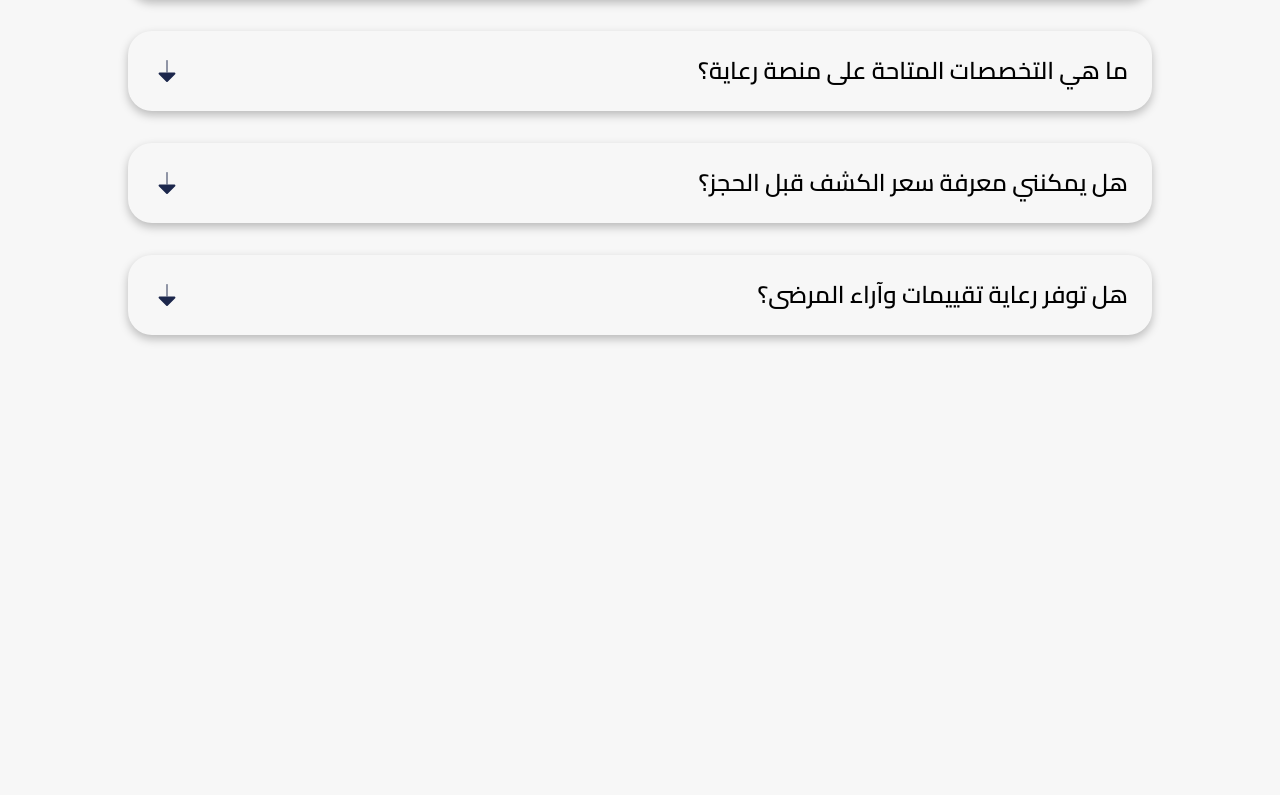
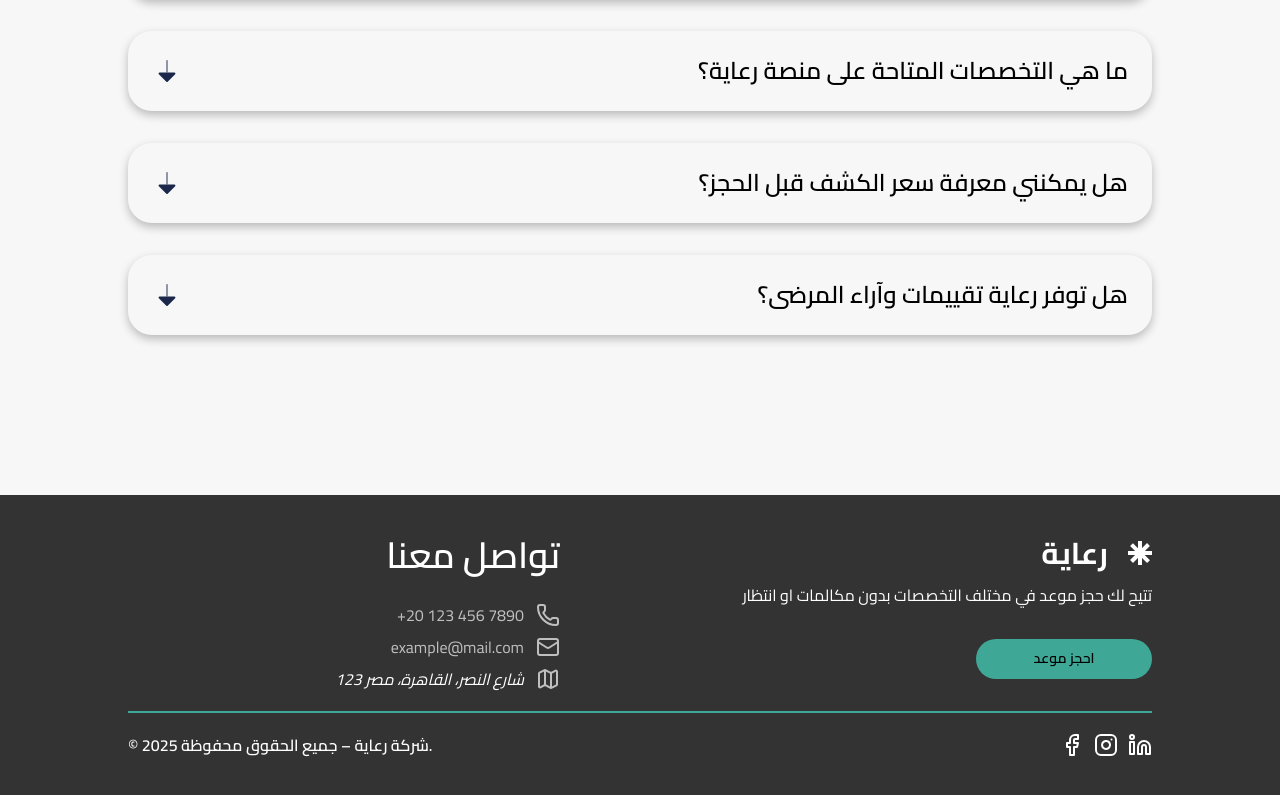
Before and after one commit to Abo3baziz/raaya, a Next.js app: page / in a window 1280 px wide. Shown: the part 4570-5365 px from the top of the page. Before the commit the page ends 5065 px from the top, so only its background shows below. Built offline with nearby package versions, Linux system fonts and the light colour scheme.

Commit message:
feat: add Footer component with contact information and social links

```diff
--- a/app/page.tsx
+++ b/app/page.tsx
@@ -4,6 +4,7 @@
 import Doctors from "./ui/Doctors";
 import Plans from "./ui/Plans";
 import FQA from "./ui/FQA";
+import Footer from "./ui/Footer";
 
 export default function Home() {
   return (
@@ -19,6 +20,8 @@
       <Plans />
 
       <FQA />
+
+      <Footer />
     </div>
   );
 }
--- /dev/null
+++ b/app/ui/Footer.tsx
@@ -0,0 +1,83 @@
+import Image from "next/image";
+import logo from "@/public/logo-white.svg";
+import { Button } from "./Buttons";
+import { Phone, Map, Mail, Facebook, Instagram, Linkedin } from "lucide-react";
+import Link from "next/link";
+
+export default function Footer() {
+  return (
+    <footer className="px-32 bg-heading py-10">
+      <div className="grid grid-cols-2 mb-5">
+        <div className="mr-20">
+          <h2 className="text-4xl font-semibold text-white mb-7 justify-self-end">
+            تواصل معنا
+          </h2>
+
+          <ul className="flex flex-col gap-y-2 items-end">
+            <li className="flex gap-3">
+              <a href="tel:+201234567890" className="text-[#BFBFBF]">
+                +20 123 456 7890
+              </a>
+              <Phone color="#BFBFBF" />
+            </li>
+            <li className="flex gap-3">
+              <a href="mailto:example@mail.com" className="text-[#BFBFBF]">
+                example@mail.com
+              </a>
+              <Mail color="#BFBFBF" />
+            </li>
+            <li className="flex gap-3">
+              <address className="text-white">
+                123 شارع النصر، القاهرة، مصر
+              </address>
+
+              <Map color="#BFBFBF" />
+            </li>
+          </ul>
+        </div>
+        <div className="justify-self-end">
+          <div className="flex gap-x-5 justify-self-end mb-3">
+            <h2 className="font-bold text-3xl text-white">رعاية</h2>
+            <Image src={logo} alt="" />
+          </div>
+
+          <p className="text-white mb-8">
+            تتيح لك حجز موعد في مختلف التخصصات بدون مكالمات او انتظار
+          </p>
+
+          <Button
+            text="احجز موعد"
+            className="w-44 h-10 bg-primary font-semibold justify-self-end"
+          />
+        </div>
+      </div>
+
+      <div className="w-full h-0.5 bg-primary mb-5"></div>
+
+      <div className="flex justify-between">
+        <p className="text-white font-semibold">
+          {" "}
+          &copy; 2025 شركة رعاية – جميع الحقوق محفوظة.
+        </p>
+
+        <ul className="flex gap-x-2.5">
+          <li>
+            <Link href="/not-found">
+              <Facebook color="white" aria-label="صفحتنا علي فيسبوك" />
+            </Link>
+          </li>
+          <li>
+            <Link href="/not-found" aria-label="صفحتنا علي انستاجرام">
+              <Instagram color="white" />
+            </Link>
+          </li>
+          <li>
+            <Link href="/not-found" aria-label="صفحتنا علي لينكدان">
+              <Linkedin color="white" />
+            </Link>
+          </li>
+        </ul>
+      </div>
+    </footer>
+  );
+}
```
Also changed, not shown: public/logo-white.svg (added).
